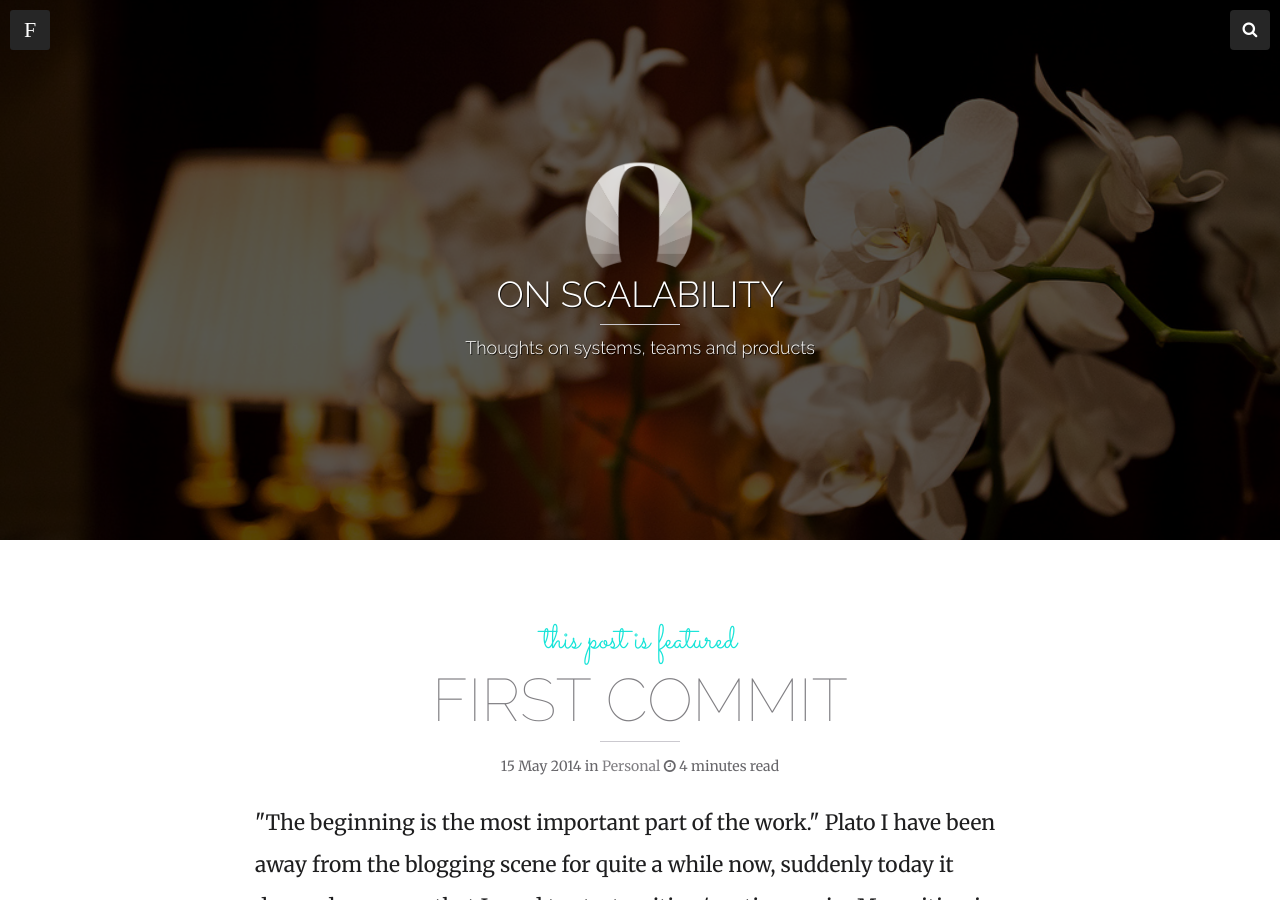
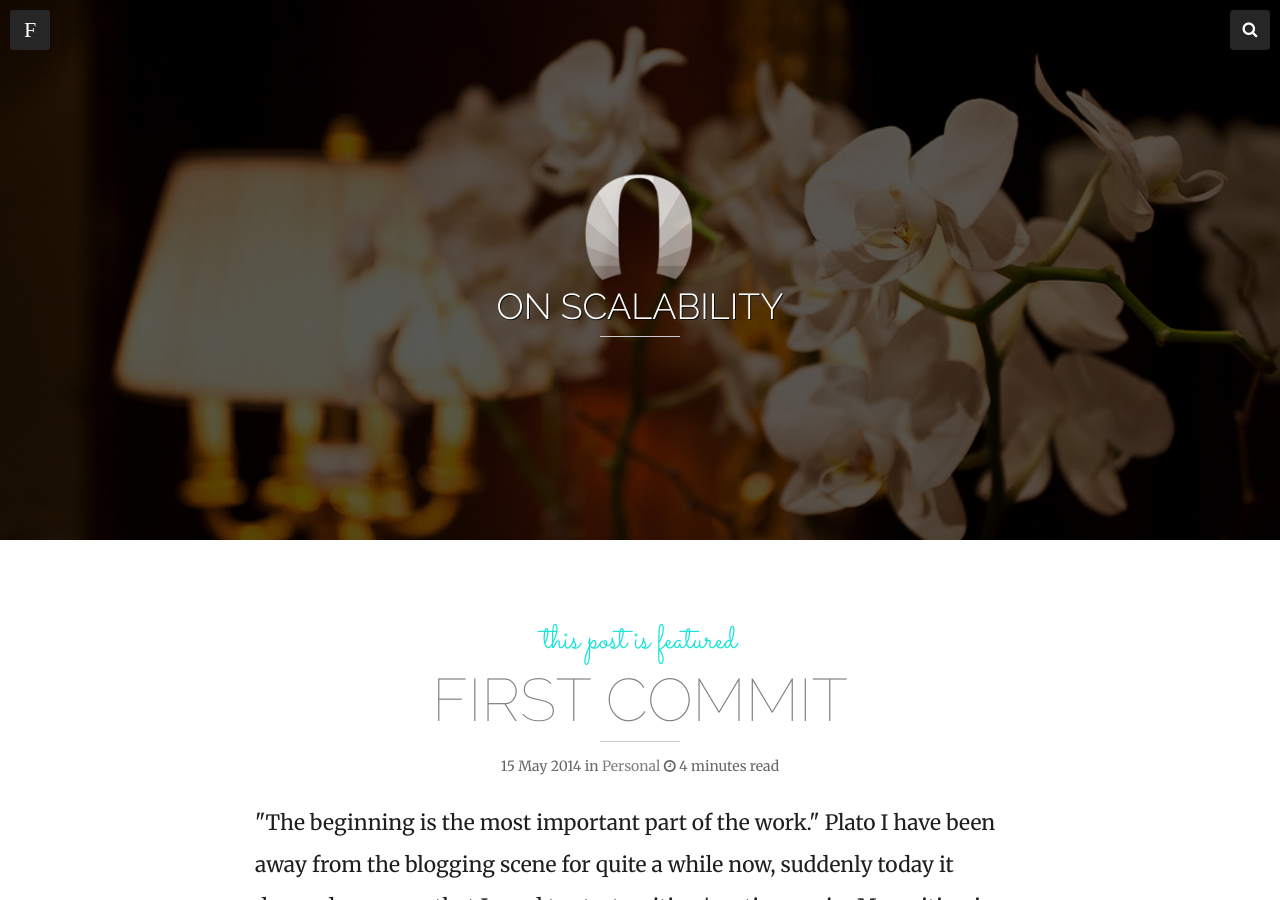
Before and after one commit to roja/roja.github.io, a Jekyll site: the page built from index.html, in a window 1280 px wide and 900 px high. Built offline with Jekyll 4.4.1, drawn with Linux system fonts in a browser that asks for light colours; nearby versions of some CDN libraries; the list of posts is cut into pages by our own code.

Commit message:
Maybe remove the tag line?

```diff
--- a/_config.yml
+++ b/_config.yml
@@ -1,5 +1,5 @@
 title:            "On Scalability"
-description:      "Thoughts on systems, teams and products"
+description:      ""
 logo:             omikron.png
 disqus_shortname: hmfaysal
 # Assign a default image for your site's header and footer
@@ -25,7 +25,7 @@ owner:
   avatar:         hmfaysal.jpg
   email:          roja@onscalability.com
   # Use the coder's toolbox at http://coderstoolbox.net/string/#!encoding=xml&action=encode&charset=us_ascii to encode your description into XML string
-  description:    Roja Buck is Chief Architect at vouchercloud based in Bristol, UK. <br> He spends his time, designing and building robust, scalable, low latency software architectures that interact with millions of people.
+  description:    Roja Buck is Chief Architect at <a href="Http://www.Vouchercloud.com">vouchercloud</a> based in Bristol, UK. <br> He spends his time engineering platforms and products used by millions of people.
   # Social networking links used in footer. Update and remove as you like.
   # To register at HMFAYSAL SOCIAL, visit http://social.hmfaysal.tk
   twitter:        rojabuck
```
